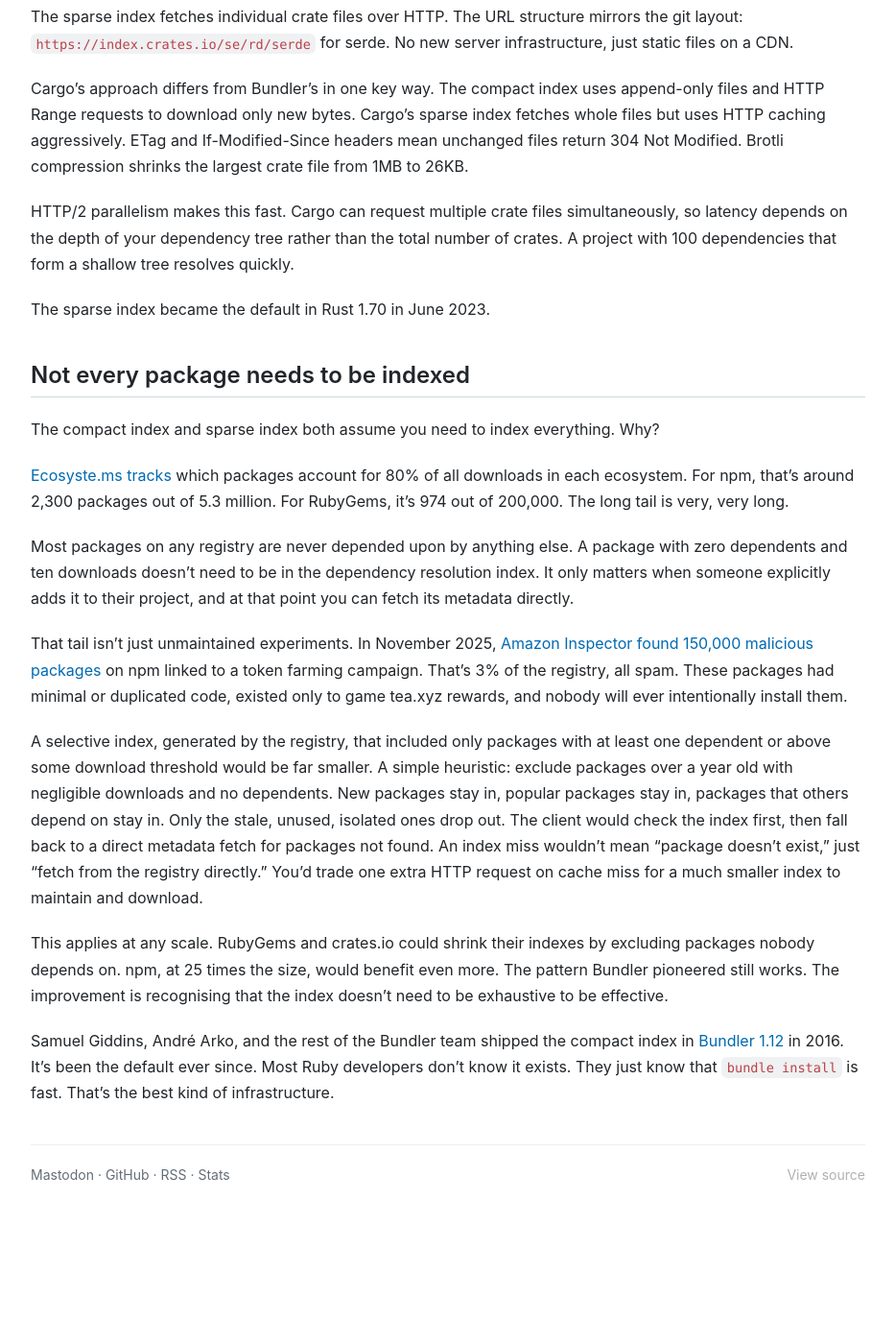
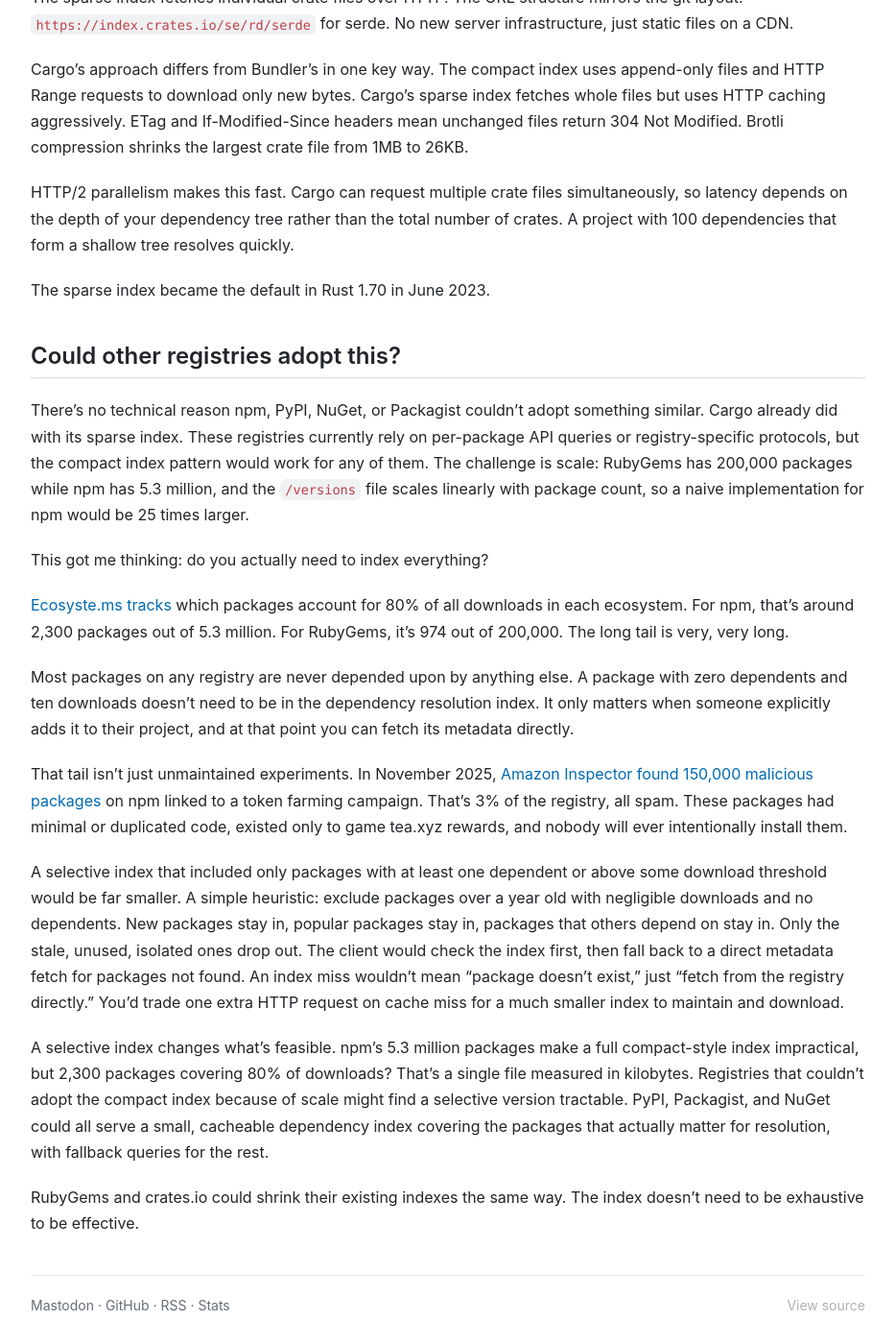
Before and after one commit to andrew/nesbitt.io, a Jekyll site: the page built from _posts/2025-12-28-the-compact-index.md, in a window 1280 px wide and 1400 px high, scrolled down 5222 px. Shown: the whole window at 96% size, without its empty margins (173-1106 px from the left). Built offline with Jekyll 4.4.1, drawn with Linux system fonts in a browser that asks for light colours; before the commit the page ends 6486 px from its top, so only the background shows below that; some of the changed text lies outside the part shown.

Commit message:
Rewrite the compact index post ending

```diff
--- a/_posts/2025-12-28-the-compact-index.md
+++ b/_posts/2025-12-28-the-compact-index.md
@@ -76,7 +76,7 @@
 
 ## The compact index design
 
-[André Arko](https://andre.arko.net/2014/03/28/the-new-rubygems-index-format/) and the Bundler team spent 2014-2015 designing something new. The requirements were clear: no server-side computation, cacheable on a CDN, and efficient for clients that already have most of the data. Every [package manager design involves trade-offs](/2025/12/05/package-manager-tradeoffs.html), and this one optimised for scale.
+[André Arko](https://andre.arko.net/2014/03/28/the-new-rubygems-index-format/), Samuel Giddins, and the rest of the Bundler team spent 2014-2015 designing something new, shipping it in [Bundler 1.12](https://bundler.io/blog/2016/04/28/the-new-index-format-fastly-and-bundler-1-12.html) in April 2016. The requirements were clear: no server-side computation, cacheable on a CDN, and efficient for clients that already have most of the data. Every [package manager design involves trade-offs](/2025/12/05/package-manager-tradeoffs.html), and this one optimised for scale.
 
 The [compact index](https://guides.rubygems.org/rubygems-org-compact-index-api/) has three endpoints.
 
@@ -128,8 +128,6 @@
 
 ## Trade-offs and limitations
 
-The compact index isn't perfect.
-
 You still need round-trips. Bundler fetches `/versions`, identifies which gems it needs, then fetches `/info/<gem>` for each one. For a large Gemfile, that's dozens of HTTP requests. HTTP/2 multiplexing helps, but it's not as fast as having everything locally.
 
 The format requires exact byte alignment. If a CDN or proxy modifies the response in any way, appending breaks. Line ending normalization, whitespace changes, or transcoding will corrupt the cache. Clients need to handle this gracefully.
@@ -152,9 +150,11 @@
 
 The sparse index became the default in Rust 1.70 in June 2023.
 
-## Not every package needs to be indexed
+## Could other registries adopt this?
 
-The compact index and sparse index both assume you need to index everything. Why?
+There's no technical reason npm, PyPI, NuGet, or Packagist couldn't adopt something similar. Cargo already did with its sparse index. These registries currently rely on per-package API queries or registry-specific protocols, but the compact index pattern would work for any of them. The challenge is scale: RubyGems has 200,000 packages while npm has 5.3 million, and the `/versions` file scales linearly with package count, so a naive implementation for npm would be 25 times larger.
+
+This got me thinking: do you actually need to index everything?
 
 [Ecosyste.ms tracks](https://packages.ecosyste.ms/critical) which packages account for 80% of all downloads in each ecosystem. For npm, that's around 2,300 packages out of 5.3 million. For RubyGems, it's 974 out of 200,000. The long tail is very, very long.
 
@@ -162,8 +162,8 @@
 
 That tail isn't just unmaintained experiments. In November 2025, [Amazon Inspector found 150,000 malicious packages](https://aws.amazon.com/blogs/security/amazon-inspector-detects-over-150000-malicious-packages-linked-to-token-farming-campaign/) on npm linked to a token farming campaign. That's 3% of the registry, all spam. These packages had minimal or duplicated code, existed only to game tea.xyz rewards, and nobody will ever intentionally install them.
 
-A selective index, generated by the registry, that included only packages with at least one dependent or above some download threshold would be far smaller. A simple heuristic: exclude packages over a year old with negligible downloads and no dependents. New packages stay in, popular packages stay in, packages that others depend on stay in. Only the stale, unused, isolated ones drop out. The client would check the index first, then fall back to a direct metadata fetch for packages not found. An index miss wouldn't mean "package doesn't exist," just "fetch from the registry directly." You'd trade one extra HTTP request on cache miss for a much smaller index to maintain and download.
+A selective index that included only packages with at least one dependent or above some download threshold would be far smaller. A simple heuristic: exclude packages over a year old with negligible downloads and no dependents. New packages stay in, popular packages stay in, packages that others depend on stay in. Only the stale, unused, isolated ones drop out. The client would check the index first, then fall back to a direct metadata fetch for packages not found. An index miss wouldn't mean "package doesn't exist," just "fetch from the registry directly." You'd trade one extra HTTP request on cache miss for a much smaller index to maintain and download.
 
-This applies at any scale. RubyGems and crates.io could shrink their indexes by excluding packages nobody depends on. npm, at 25 times the size, would benefit even more. The pattern Bundler pioneered still works. The improvement is recognising that the index doesn't need to be exhaustive to be effective.
+A selective index changes what's feasible. npm's 5.3 million packages make a full compact-style index impractical, but 2,300 packages covering 80% of downloads? That's a single file measured in kilobytes. Registries that couldn't adopt the compact index because of scale might find a selective version tractable. PyPI, Packagist, and NuGet could all serve a small, cacheable dependency index covering the packages that actually matter for resolution, with fallback queries for the rest.
 
-Samuel Giddins, André Arko, and the rest of the Bundler team shipped the compact index in [Bundler 1.12](https://bundler.io/blog/2016/04/28/the-new-index-format-fastly-and-bundler-1-12.html) in 2016. It's been the default ever since. Most Ruby developers don't know it exists. They just know that `bundle install` is fast. That's the best kind of infrastructure.
+RubyGems and crates.io could shrink their existing indexes the same way. The index doesn't need to be exhaustive to be effective.
```
